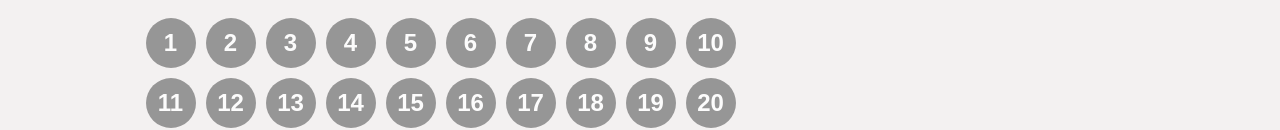
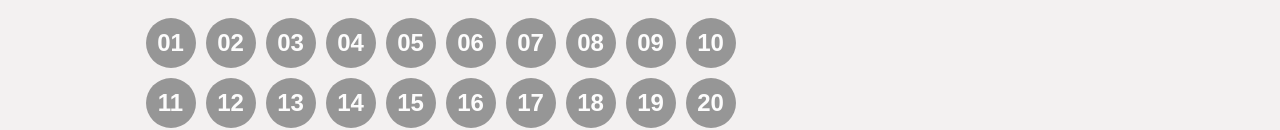
Before and after one commit to johnnyfers/prova-javascript, a plain HTML site: page index.html in a window 1280 px wide. Shown: the part 363-493 px from the top of the page. Drawn offline with Linux system fonts and the light colour scheme.

Commit message:
changing styles

```diff
--- a/index.css
+++ b/index.css
@@ -41,6 +41,7 @@ body {
     display: flex;
     flex-direction: column;
     background-color: rgba(182, 170, 170, 0.158);
+    overflow-x: hidden;
 }
 h1 {
     font-size: 30px;
--- a/index.js
+++ b/index.js
@@ -47,7 +47,12 @@ window.onload = function getButton() {
 
                     divInside.style.background = '#808080'
                     divInside.value = i
-                    divInside.innerHTML = i;
+
+                    if(i < 10){
+                        divInside.innerHTML = `0${i}`;
+                    }else{
+                        divInside.innerHTML = i;
+                    }
 
                     divInside.addEventListener('click', () => {
                         if (numbersArray.length < item.maxNumber && numbersArray.indexOf(divInside.value) == -1) {
```
